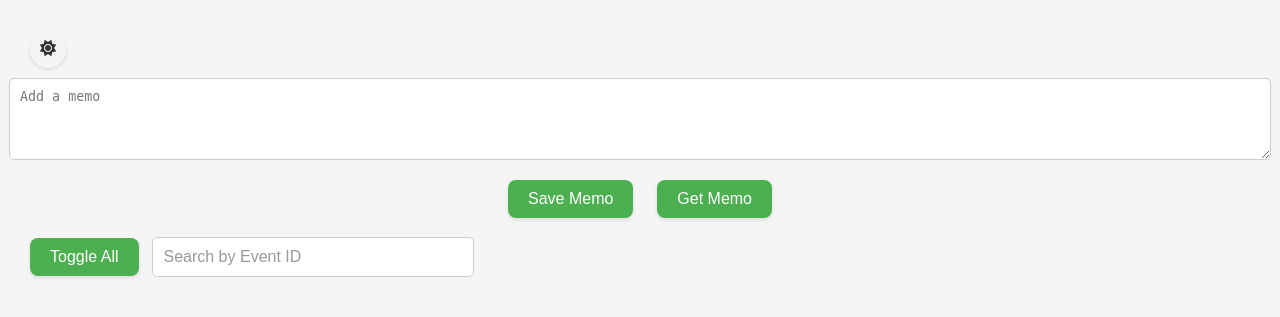
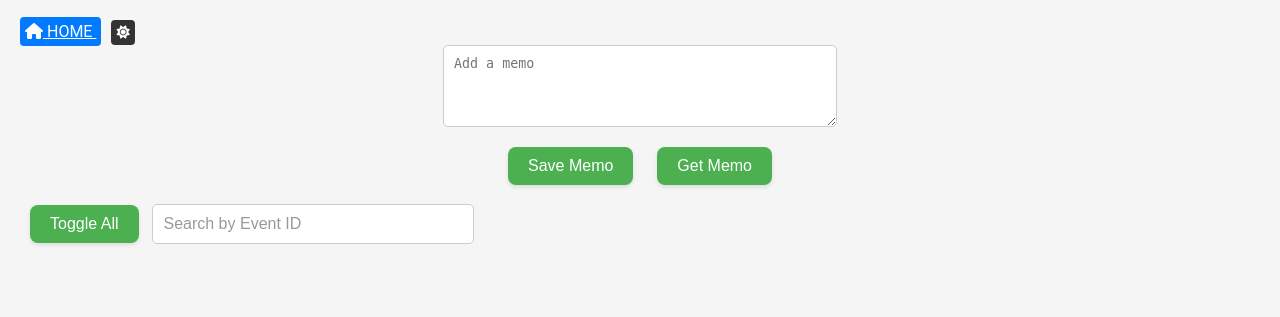
Before and after one commit to 4na7i1/WebEVTXplorer, a Flask app: template templates/result.html in a window 1280 px wide. Shown: the part 79-396 px from the top of the page. Run offline with Flask 3, Linux system fonts and the light colour scheme; the template is opened without the code that fills it, so the values that code supplies are empty.

Commit message:
add home button

```diff
--- a/static/css/result.css
+++ b/static/css/result.css
@@ -18,7 +18,7 @@
     color: #333;
 }
 
-.dark-mode h1{
+.dark-mode h1 {
     margin-bottom: 20px;
     text-align: center;
     color: #f5f5f5;
@@ -140,7 +140,7 @@
 }
 
 .memo-text {
-    width: 100%;
+    width: 30%;
     padding: 10px;
     border: 1px solid #ccc;
     border-radius: 5px;
@@ -181,3 +181,26 @@
 .dark-mode .toggle-button {
     color: #fff;
 }
+
+.header-button {
+    margin-right: 10px;
+    border: none;
+    border-radius: 4px;
+    padding: 5px 5px;
+    cursor: pointer;
+    transition: background-color 0.3s ease;
+}
+
+#homeButton {
+    background-color: #007bff;
+    color: #fff;
+}
+
+#darkModeToggle {
+    background-color: #333;
+    color: #fff;
+}
+
+.header-button:hover {
+    background-color: #555;
+}
--- a/templates/result.html
+++ b/templates/result.html
@@ -3,7 +3,7 @@
 
 <head>
     <title>EVTX Parser Results</title>
-    <link href="https://cdnjs.cloudflare.com/ajax/libs/font-awesome/6.4.0/css/all.min.css" rel="stylesheet">
+    <link href="https://cdnjs.cloudflare.com/ajax/libs/font-awesome/6.4.2/css/all.min.css" rel="stylesheet">
     <link rel="stylesheet" href="static/css/result.css">
 </head>
 
@@ -11,15 +11,18 @@
     <!-- <h1>{{ filename }}</h1> -->
     <div class="header">
         <h1>Event Log Entries : <span class="file-name">{{filename}}</span></h1>
-        <button id="darkModeToggle" class="custom-button toggle-button" onclick="toggleDarkMode()">
-            <i id="modeIcon" class="fas fa-moon"></i>
+        <a id="homeButton" class="header-button" href="/">
+            <i class="fa-solid fa-house"></i> HOME
+        </a>
+        <button id="darkModeToggle" class="header-button" onclick="toggleDarkMode()">
+            <i id="modeIcon" class="fa-solid fa-moon"></i>
         </button>
     </div>
     <div class="memo-content">
         <textarea class="memo-text" rows="4" placeholder="Add a memo"></textarea>
         <div>
-            <button class="custom-button" onclick="saveMemo(this)">Save Memo</button>
-            <button class="custom-button" onclick="getMemo(this)">Get Memo</button>
+            <button class="custom-button" onclick="saveMemo()">Save Memo</button>
+            <button class="custom-button" onclick="getMemo()">Get Memo</button>
         </div>
     </div>
     <div class="text-center">
@@ -77,8 +80,11 @@
         //Filtering Feature
         document.getElementById('filter-input').addEventListener('input', filterCards);
 
-        //Dark or Light Mode
+
         document.addEventListener("DOMContentLoaded", function () {
+            //Get MEMO
+            getMemo();
+            //Dark or Light Mode
             const mode = getCookie("mode");
             if (mode === "dark") {
                 enableDarkMode();
@@ -123,7 +129,7 @@
             });
         }
 
-        function getMemo(button) {
+        function getMemo() {
             var fileNameSpan = document.querySelector('.file-name');
             var memoTextarea = document.querySelector('.memo-text');
             const fileName = fileNameSpan.textContent;
@@ -137,7 +143,7 @@
                         memoTextarea.value = data.memo;
                     } else {
                         memoTextarea.value = '';
-                        alert('No memo found for this event.');
+                        // alert('No memo found for this event.');
                     }
                 })
                 .catch(error => {
@@ -145,7 +151,7 @@
                 });
         }
 
-        function saveMemo(button) {
+        function saveMemo() {
             var fileNameSpan = document.querySelector('.file-name');
             var memoTextarea = document.querySelector('.memo-text');
             const fileName = fileNameSpan.textContent;
--- a/templates/upload.html
+++ b/templates/upload.html
@@ -3,10 +3,9 @@
 
 <head>
     <title>WebEVTXplorer</title>
-    <!-- Include Bootstrap CSS -->
     <link href="https://cdn.jsdelivr.net/npm/bootstrap@5.3.2/dist/css/bootstrap.min.css" rel="stylesheet"
         integrity="sha384-T3c6CoIi6uLrA9TneNEoa7RxnatzjcDSCmG1MXxSR1GAsXEV/Dwwykc2MPK8M2HN" crossorigin="anonymous">
-    <link href="https://cdnjs.cloudflare.com/ajax/libs/font-awesome/6.4.0/css/all.min.css" rel="stylesheet">
+    <link href="https://cdnjs.cloudflare.com/ajax/libs/font-awesome/6.4.2/css/all.min.css" rel="stylesheet">
     <link rel="stylesheet" href="static/css/upload.css">
 </head>
 
@@ -57,8 +56,7 @@
                                     </form>
                                 </td>
                                 <td>
-                                    <button class="btn btn-danger"
-                                        onclick="handleDeleteClick('{{ filename }}')">Delete</button>
+                                    <button class="btn btn-danger" onclick="handleDeleteClick('{{ filename }}')"><i class="fa-solid fa-trash"></i></button>
                                 </td>
                             </tr>
                             {% endfor %}
```
